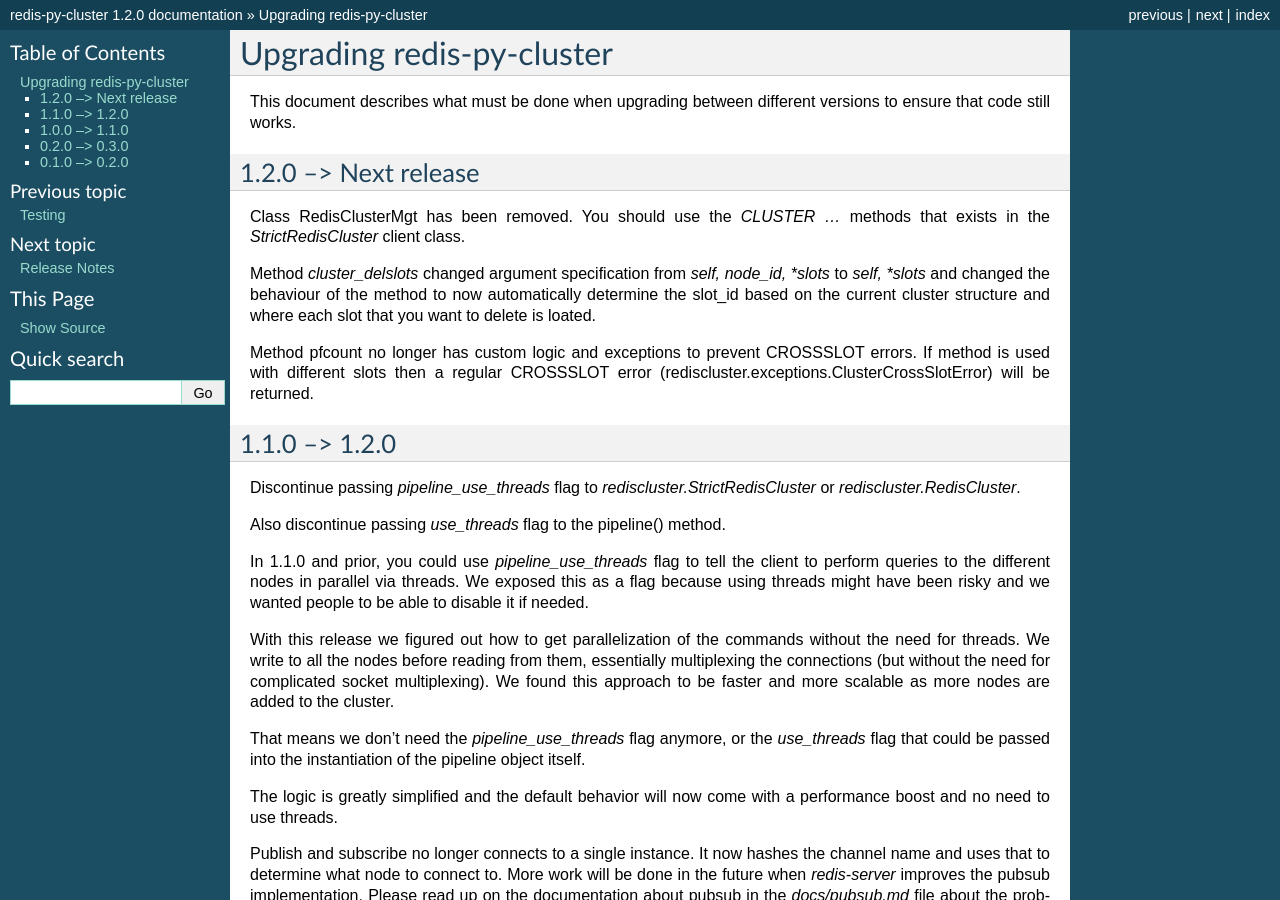
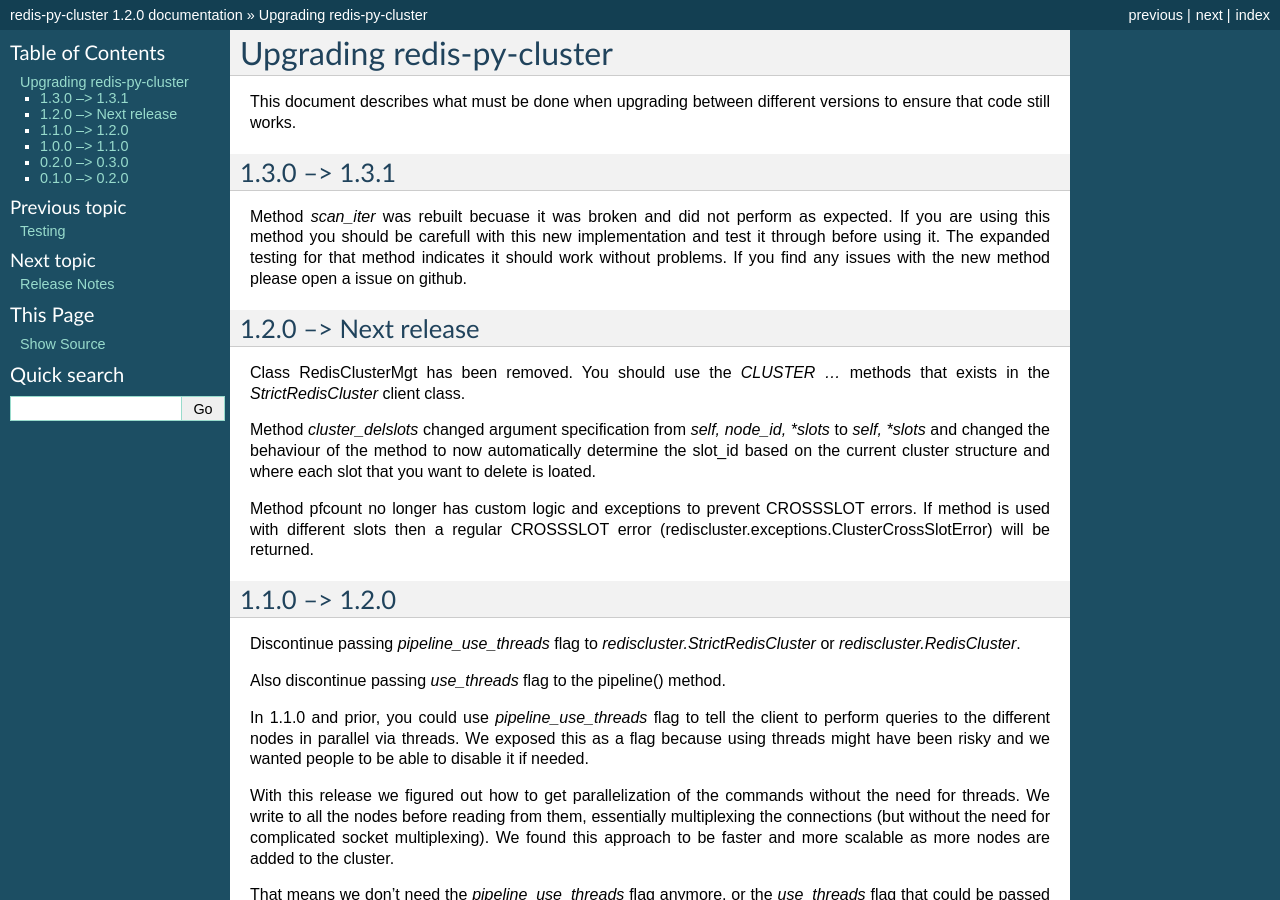
Before and after one commit to Grokzen/redis-py-cluster, a Sphinx documentation site: the page built from docs/upgrading.rst, in a window 1280 px wide and 900 px high. Built offline with Sphinx 7.4.7, drawn with Linux system fonts in a browser that asks for light colours.

Commit message:
Add line in release-notes.rst and added instructions when upgrading from previous release

```diff
--- a/docs/release-notes.rst
+++ b/docs/release-notes.rst
@@ -1,5 +1,11 @@
 Release Notes
 =============
+
+
+Next release (??? ??, ????)
+---------------------------
+
+    * Rebuilt broken method scan_iter. Previous tests was to small to detect the problem but is not corrected to work on a bigger dataset during the test of that method. (korvus81, Grokzen, RedWhiteMiko)
 
 
 1.3.0 (Sep 11, 2016)
--- a/docs/upgrading.rst
+++ b/docs/upgrading.rst
@@ -2,6 +2,12 @@
 ==========================
 
 This document describes what must be done when upgrading between different versions to ensure that code still works.
+
+1.3.0 --> 1.3.1
+---------------
+
+Method `scan_iter` was rebuilt becuase it was broken and did not perform as expected. If you are using this method you should be carefull with this new implementation and test it through before using it. The expanded testing for that method indicates it should work without problems. If you find any issues with the new method please open a issue on github.
+
 
 
 1.2.0 --> Next release
```
